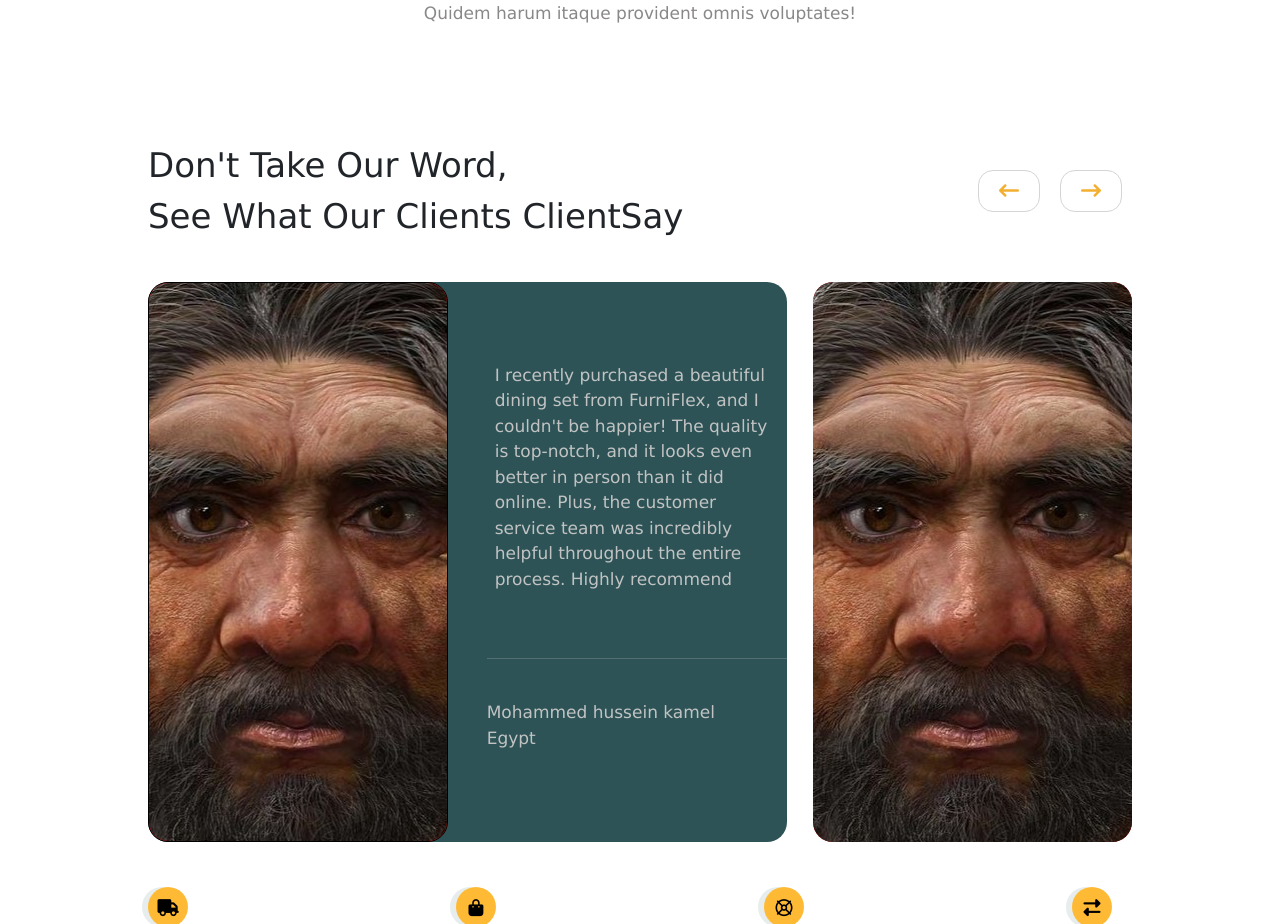
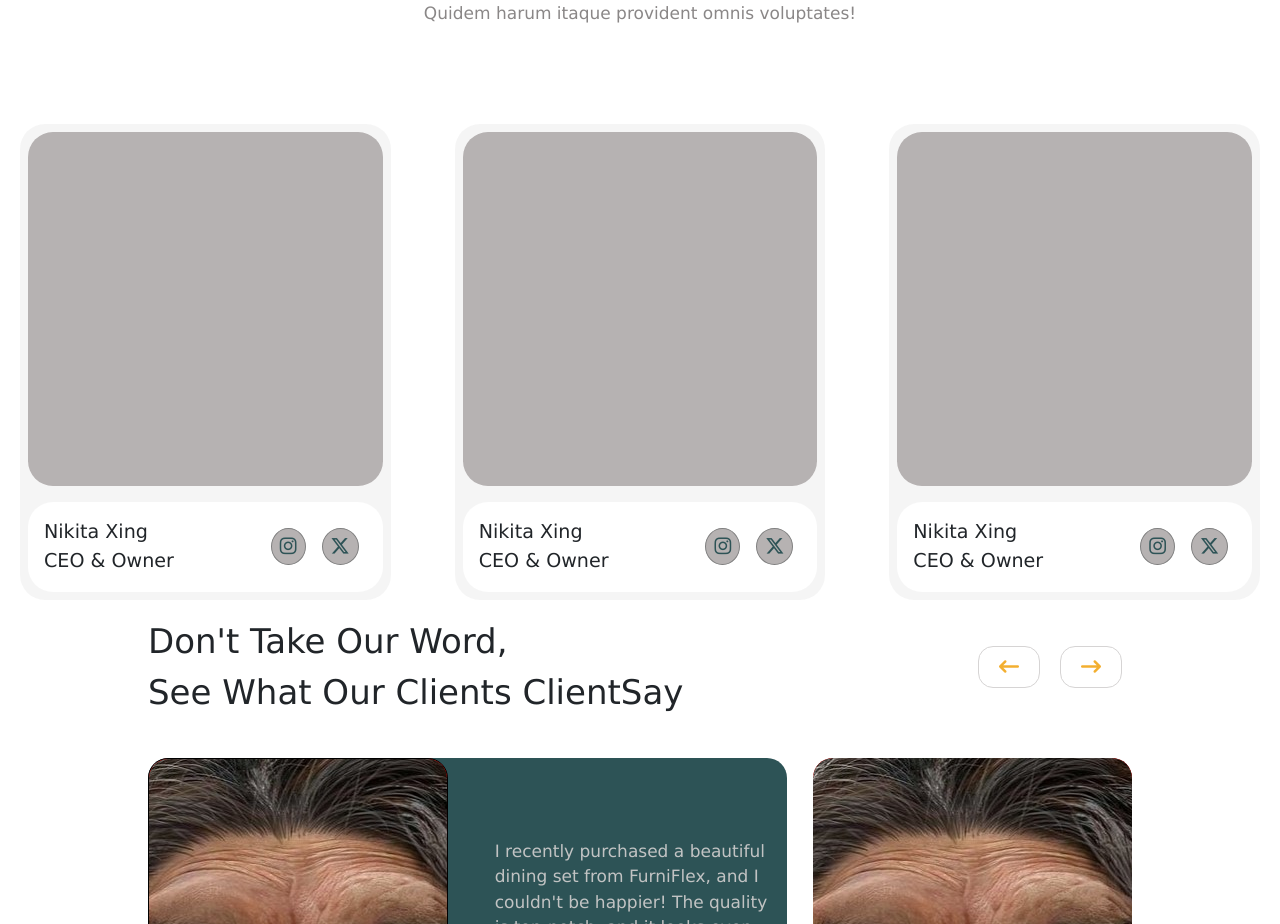
Before and after one commit to WLMEY/furniflex_project_react, a React (Create React App) app: page /AboutUs in a window 1280 px wide. Shown: the part 1063-1987 px from the top of the page. Built offline with nearby package versions, Linux system fonts and the light colour scheme.

Commit message:
stop in this boint

```diff
--- /dev/null
+++ b/src/component/team/team.jsx
@@ -0,0 +1,63 @@
+import React from 'react';
+
+
+const Team = () => {
+    return (<div className='team'>
+
+
+        <div className="parent">
+            <div className="child">
+                <div className="image_team">
+                </div>
+                <div className="team_ditils">
+                    <div className="name_team">
+                        <span>Nikita Xing</span>
+                        <span>CEO & Owner</span>
+                    </div>
+                    <div className="icon_team">
+                        <i className="fa-brands fa-instagram"></i>
+                        <i className="fa-brands fa-x-twitter"></i>
+                    </div>
+                </div>
+            </div>
+            <div className="child">
+                <div className="image_team">
+                </div>
+                <div className="team_ditils">
+                    <div className="name_team">
+                        <span>Nikita Xing</span>
+                        <span>CEO & Owner</span>
+                    </div>
+                    <div className="icon_team">
+                        <i className="fa-brands fa-instagram"></i>
+                        <i className="fa-brands fa-x-twitter"></i>
+                    </div>
+                </div>
+            </div>
+
+            <div className="child">
+                <div className="image_team">
+                </div>
+                <div className="team_ditils">
+                    <div className="name_team">
+                        <span>Nikita Xing</span>
+                        <span>CEO & Owner</span>
+                    </div>
+                    <div className="icon_team">
+                        <i className="fa-brands fa-instagram"></i>
+                        <i className="fa-brands fa-x-twitter"></i>
+                    </div>
+                </div>
+            </div>
+
+
+
+
+        </div>
+
+
+
+    </div>);
+}
+
+export default Team;
--- a/src/pages/About Us/AboutUs.jsx
+++ b/src/pages/About Us/AboutUs.jsx
@@ -4,6 +4,7 @@ import StarterBage from '../../component/starterbage/Starter bage ';
 import Advertising from '../../component/Advertising/Advertising';
 import EndHome from '../../component/End Home/End Home';
 import ClientSay from '../Home/clients say';
+import Team from '../../component/team/team';
 const AboutUs = () => {
     return (
         <>
@@ -36,6 +37,8 @@ const AboutUs = () => {
             {/* /////////////////////////////////////////////////////////////////// */}
 
 
+                <Team/>
+
                 <ClientSay/>
 
 
--- /dev/null
+++ b/src/styles/Team.css
@@ -0,0 +1,60 @@
+
+
+.team{
+    /* display: flex;
+    flex-direction: row;
+    align-items: center;
+    justify-content: center;
+    gap: 5vw; */
+
+}
+.parent{
+    width: 100%;
+    display: grid;
+    grid-template-columns: repeat(3,1fr);
+    grid-template-rows: 1fr;
+    gap: 5vw;
+
+}
+.child{
+    width: 100%;
+    background-color: var(--color_bg);
+    border-radius: 25px;
+    padding: 1vb;
+    display: flex ;
+    flex-direction: column;
+    gap: 2vb;
+    justify-content: center;
+    align-items: stretch;
+
+
+}
+.image_team{
+    background-color: var(--text_main3);
+    width: 100%;
+    aspect-ratio: 1/1;
+    border-radius: 25px;
+}
+.name_team span{
+    display: block;
+    font-size: var(--text_pc_items);
+}
+.icon_team i{
+    padding: 1vb;
+    margin: 1vb;
+    background-color: var(--text_main3);
+    color: var(--color_main);
+    border: 1px solid gray;
+    border-radius: 50%;
+    font-size: var(--text_pc_items);
+
+}
+.team_ditils{
+    display: flex;
+    flex-direction: row;
+    justify-content: space-between;
+    align-items: center;
+    padding: 2vb;
+    border-radius: 25px;
+    background-color: #fff;
+}
--- a/src/styles/styles.jsx
+++ b/src/styles/styles.jsx
@@ -33,4 +33,5 @@ import './ordercompleted.css';
 import './ourblog.css';
 import './checkout.css';
 import './Blogdetails.css';
-import './aboutus.css'
+import './aboutus.css';
+import './Team.css';
```
